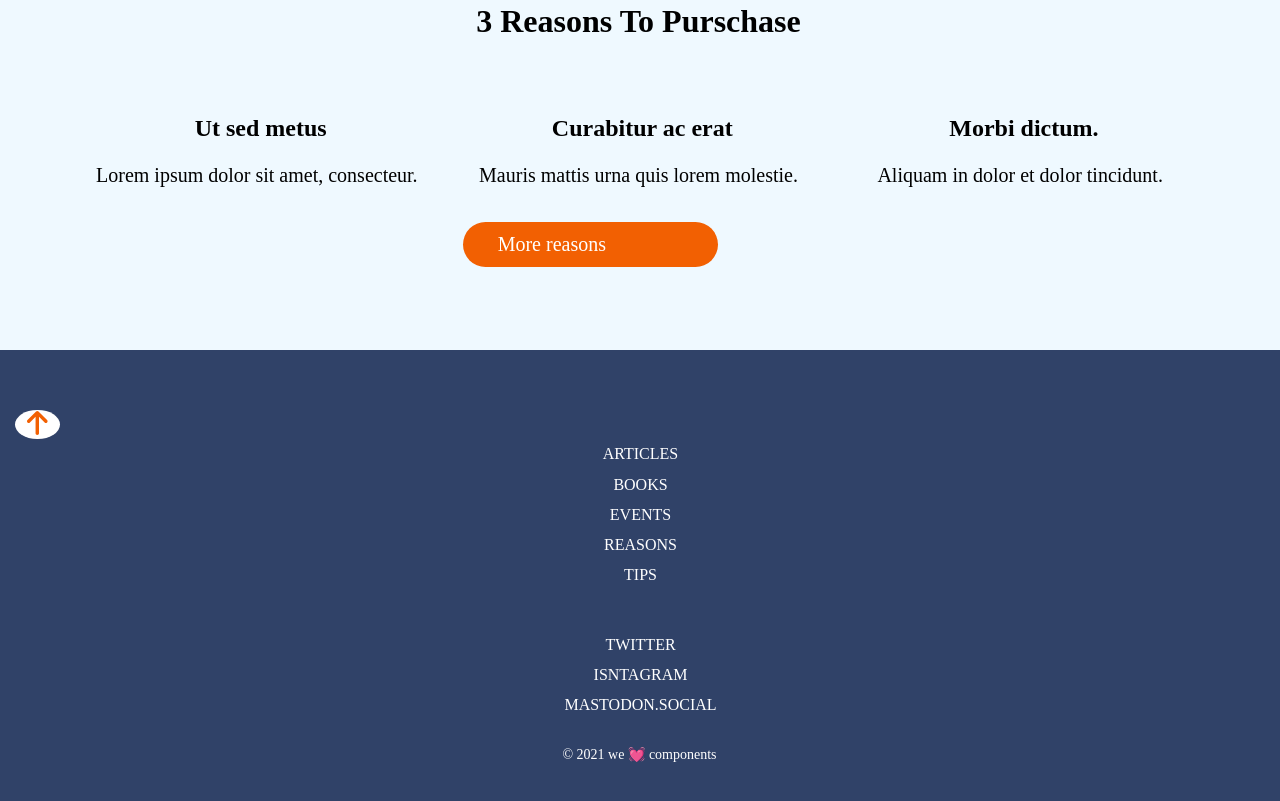
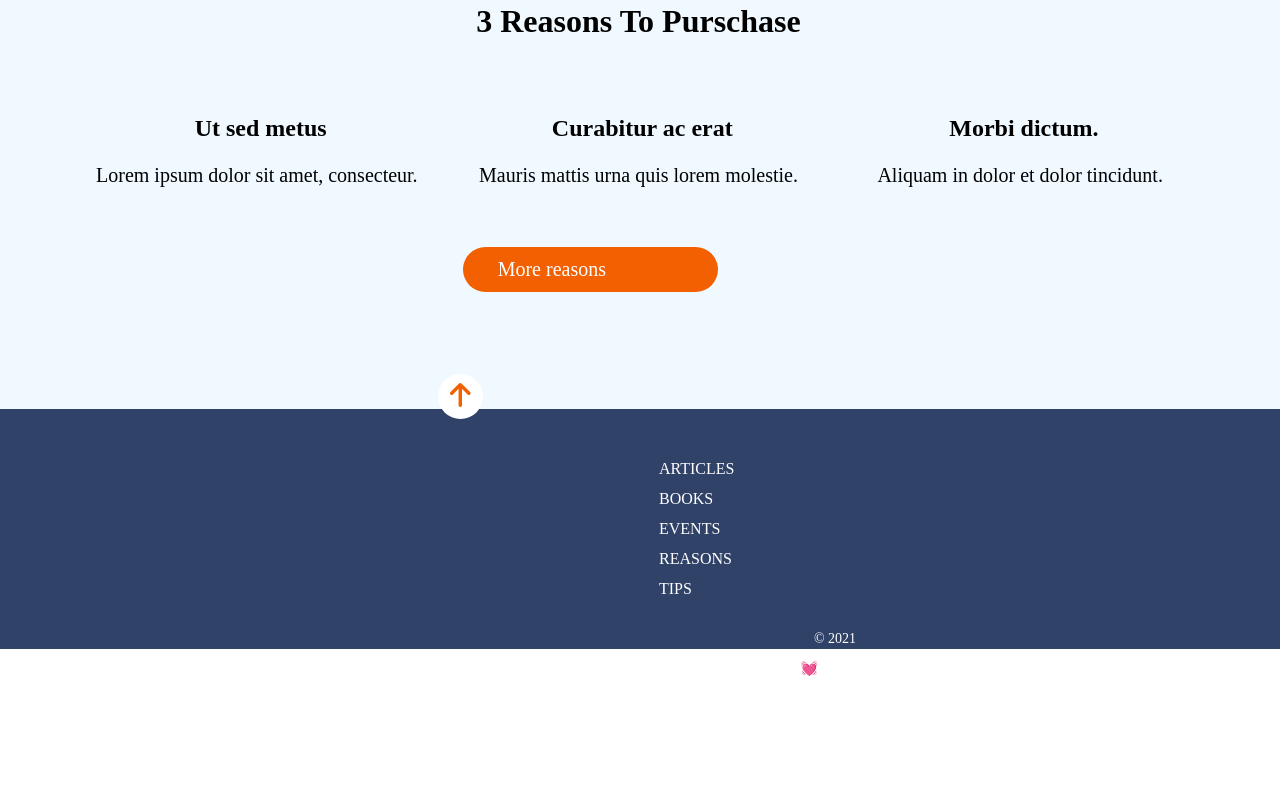
Before and after one commit to Adalab/City, a website: page src/html/index.html in a window 1280 px wide. Shown: the part 1005-1806 px from the top of the page. After the commit the page ends 1760 px from the top, so only its background shows below. Drawn offline with nearby package versions, Linux system fonts and the light colour scheme; files that its build step writes are made by us from their sources; files whose address does not match are found by name.

Commit message:
change height sections

```diff
--- a/src/html/partials/footer.html
+++ b/src/html/partials/footer.html
@@ -25,7 +25,9 @@
     </ul>
   </nav>
   <div class="container-copy">
+    <small class="copy">
+    &copy; 2021 </small>
     <small class="we-components">
-    &copy; 2021  we &#128147; components </small>
+      we &#128147; components </small>
   </div>
 </footer>
--- a/src/scss/layout/_footer.scss
+++ b/src/scss/layout/_footer.scss
@@ -1,12 +1,24 @@
 .footer {
   width: 100%;
-  height: 465px;
-  margin:  0 0;
   padding: 60px 15px 45px 15px;
   background-color: $dark-blue;
   display: flex;
   flex-direction: column;
   text-align: center;
+  align-items: center;
+
+  @media all and (min-width: 768px) {
+    height: 240px;
+    flex-direction: row;
+    flex-wrap: wrap;
+    align-items: flex-start;
+    text-align: left;
+    padding: 45px 39px 45px;
+  }
+  @media all and (min-width: 1200px) {
+    justify-content: space-evenly;
+    padding: 45px 370px;
+  }
 
   .arrow{
     display: flex;
@@ -17,14 +29,19 @@
     width: 45px;
     height: 45px;
     border-radius: 50%;
-
+    position: relative;
+    top: -80px;
   }
 
   .list-links1{
       padding: 0 0 20px 0;
+
     }
   .list-links2{
     padding: 20px 0 20px 0;
+    @media all and (min-width: 768px) {
+      text-align: right;
+    }
    }
    .footer-list {
     list-style-type: none;
@@ -33,30 +50,30 @@
     width: 100%;
     height: 150px;
     margin: 0 108px 30px 109px;
-    font-family: $font-main;
     font-size: 1rem;
-    font-weight: normal;
-    font-stretch: normal;
-    font-style: normal;
     line-height: 1.88;
-    letter-spacing: normal;
     color: $white;
     text-transform: uppercase;
     text-align: center;
     text-decoration: none;
   }
+  .container-copy{
+    display: flex;
+    flex-direction: column;
+    text-align: center;
+    align-items: center;
+
 .we-components{
-  width: 77px;
-  height: 30px;
-  margin: 30px 107px 0 106px;
   font-family: $font-main;
   font-size: 14px;
-  font-weight: normal;
-  font-stretch: normal;
-  font-style: normal;
   line-height: 2.14;
-  letter-spacing: normal;
   color: $white;
-  flex-wrap: wrap;
+}
+.copy{
+  font-family: $font-main;
+  font-size: 14px;
+  line-height: 2.14;
+  color: $white;
 }
 }
+}
--- a/src/scss/layout/_hero.scss
+++ b/src/scss/layout/_hero.scss
@@ -1,5 +1,4 @@
   .hero {
-   height: 100vh;
    background : url(../images/cover.jpg) center no-repeat;
    background-size: cover;
    width: 100%;
--- a/src/scss/layout/_section1.scss
+++ b/src/scss/layout/_section1.scss
@@ -1,6 +1,5 @@
 .section1{
   width: 100%;
-  height: 372px;
   padding: 30px 15px 45px;
   @media all and (min-width: 768px) {
     height: 330px;
--- a/src/scss/layout/_section2.scss
+++ b/src/scss/layout/_section2.scss
@@ -1,17 +1,14 @@
 .section2{
   width: 100%;
-  height: 624px;
   background-color: $ice-blue;
   display: grid;
   grid-template-columns: repeat(3, 1fr);
   grid-template-rows:repeat(5, 1fr) ;
   @media all and (min-width: 768px) {
-    height: 397px;
     padding: 30px 39px 60px 35px;
     grid-template-rows:repeat(3, 1fr) ;
     grid-gap: 30px;
   @media all and (min-width: 1200px) {
-    height: 427px;
     padding: 60px 84px 60px 81px;
     }
   }
```
